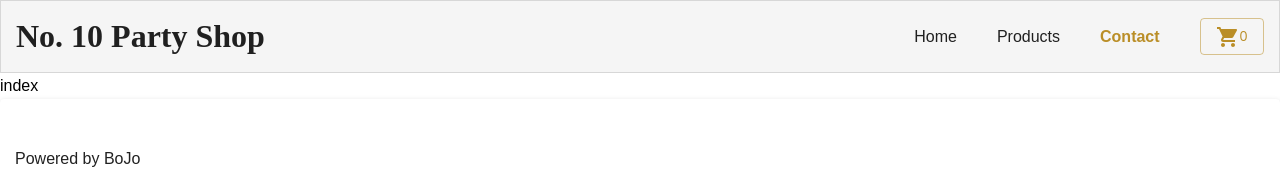
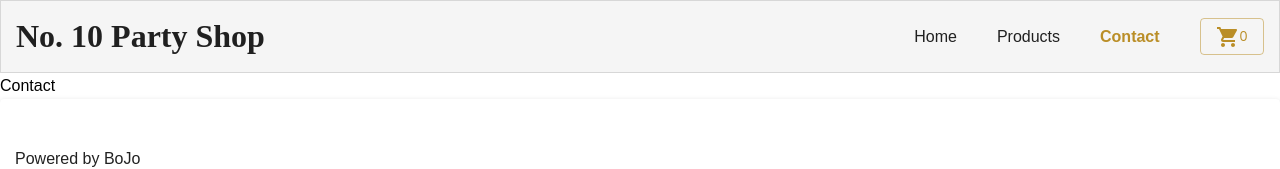
Before and after one commit to seanvarnham/Sample-News-Project, a Next.js app: page /contact in a window 1280 px wide. Shown: the top 169 px of the page. Built offline with nearby package versions, Linux system fonts and the light colour scheme.

Commit message:
debugging build

```diff
--- a/components/Jumbotron/Jumbotron.tsx
+++ b/components/Jumbotron/Jumbotron.tsx
@@ -1,6 +1,5 @@
 //
-import Image from "next/image";
-import { ElementType } from "react";
+import { ElementType, ReactNode } from "react";
 
 //
 import { PictureTag } from "../../templates/interfaces/image-interfaces";
@@ -10,7 +9,7 @@ import CustomTag from "../Layout/CustomTag";
 import compClasses from "./Jumbotron.module.scss";
 
 type Props = {
-	children?: any;
+	children?: ReactNode;
 	classes: string;
 	tagName: ElementType;
 	source: PictureTag;
--- a/pages/contact/index.tsx
+++ b/pages/contact/index.tsx
@@ -1,7 +1,7 @@
 type Props = {};
 
-const index = (props: Props) => {
-	return <div>index</div>;
+const Contact = (props: Props) => {
+	return <div>Contact</div>;
 };
 
-export default index;
+export default Contact;
```
